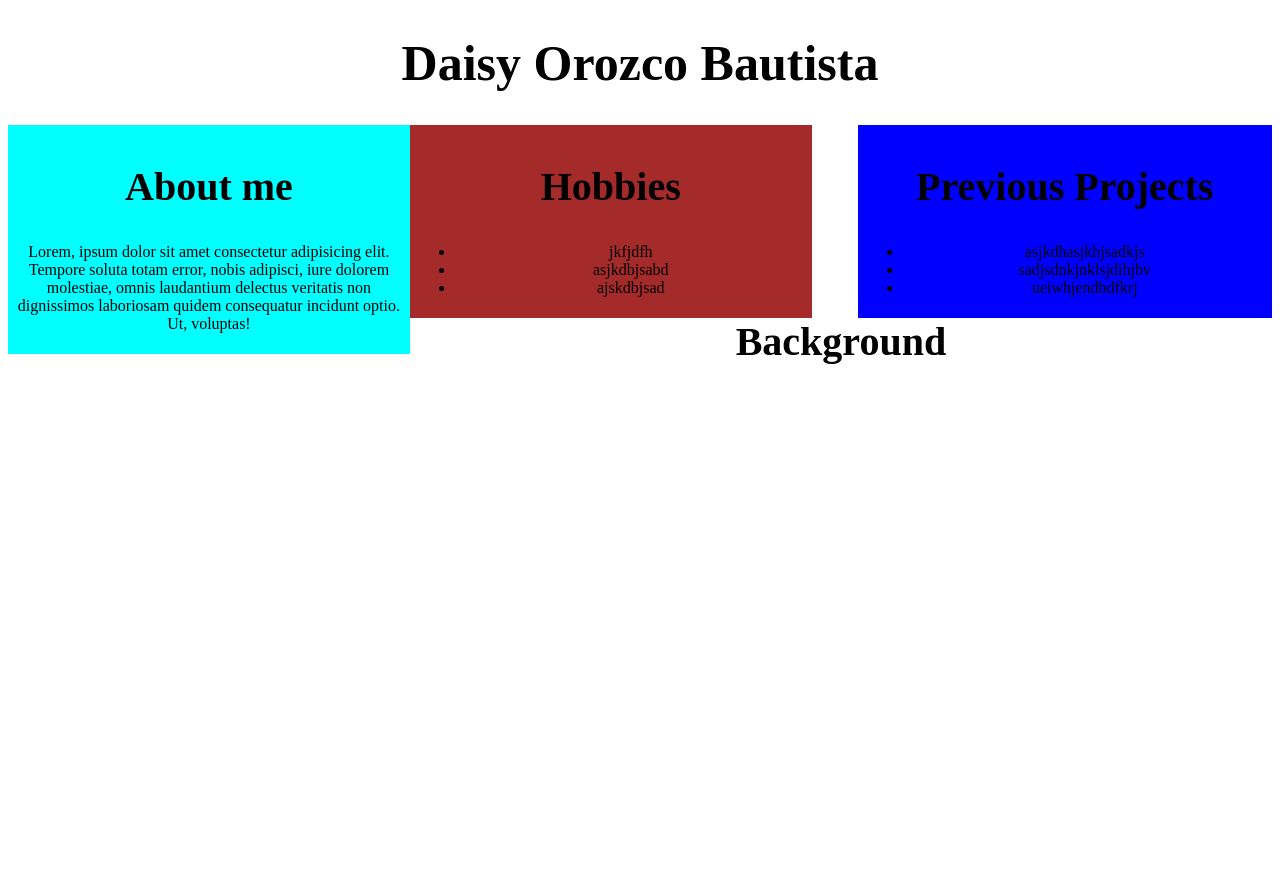
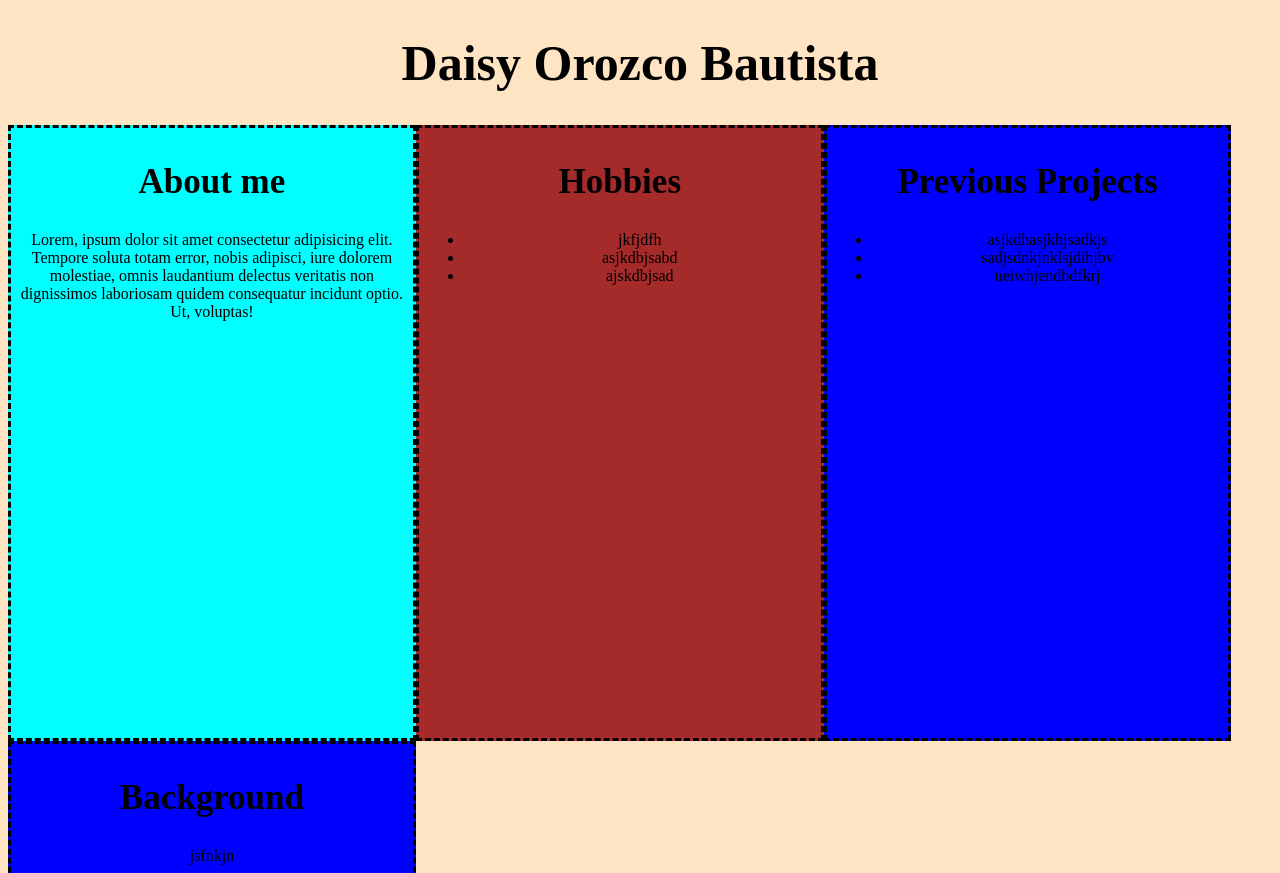
Before and after one commit to daisyorozcob/Friday-Project, a plain HTML site: page index.html in a window 1280 px wide. Shown: the top 873 px of the page. Before the commit the page ends 800 px from the top, so only its background shows below. Drawn offline with Linux system fonts and the light colour scheme.

Commit message:
align columns properly

```diff
--- a/CSS/styles.css
+++ b/CSS/styles.css
@@ -4,10 +4,13 @@ text-align: center;
 }
 
 h2 {
-font-size: 40px;
+font-size: 35px;
 text-align: center;
 }
 
+body {
+    background-color: bisque;
+}
 .column1 {
 text-align: center;
 float: left;
@@ -15,6 +18,9 @@ padding: 5px;
 margin: auto;
 background-color: aqua;
 width: 31%;
+height:600px;
+border-style: dashed;
+display: block;
 }
 
 .column2 {
@@ -24,20 +30,31 @@ padding: 5px;
 margin: auto;
 width: 31%;
 background-color: brown;
+height: 600px;
+border-style: dashed;
+display: block;
 }
 
 .column3 {
 text-align: center;
-float: right;
+float: left;
 padding: 5px;
 margin: auto;
-width: 32%;
+width: 31%;
 background-color: blue;
+height: 600px;
+border-style: dashed;
+display: block;
 }
 
 .column4 {
     text-align: center;
     float: left;
     padding: 5px;
-    width: 30%;
+    margin: auto;
+    width: 31%;
+    background-color: blue;
+    height: 600px;
+    border-style: dashed;
+    display: block;
 }
--- a/index.html
+++ b/index.html
@@ -27,8 +27,9 @@
             </ul>
         </div>
 
-        <div>
+        <div class="column4">
             <h2>Background</h2>
+            <p> jsfnkjn</p>
 
         </div>
 
```
